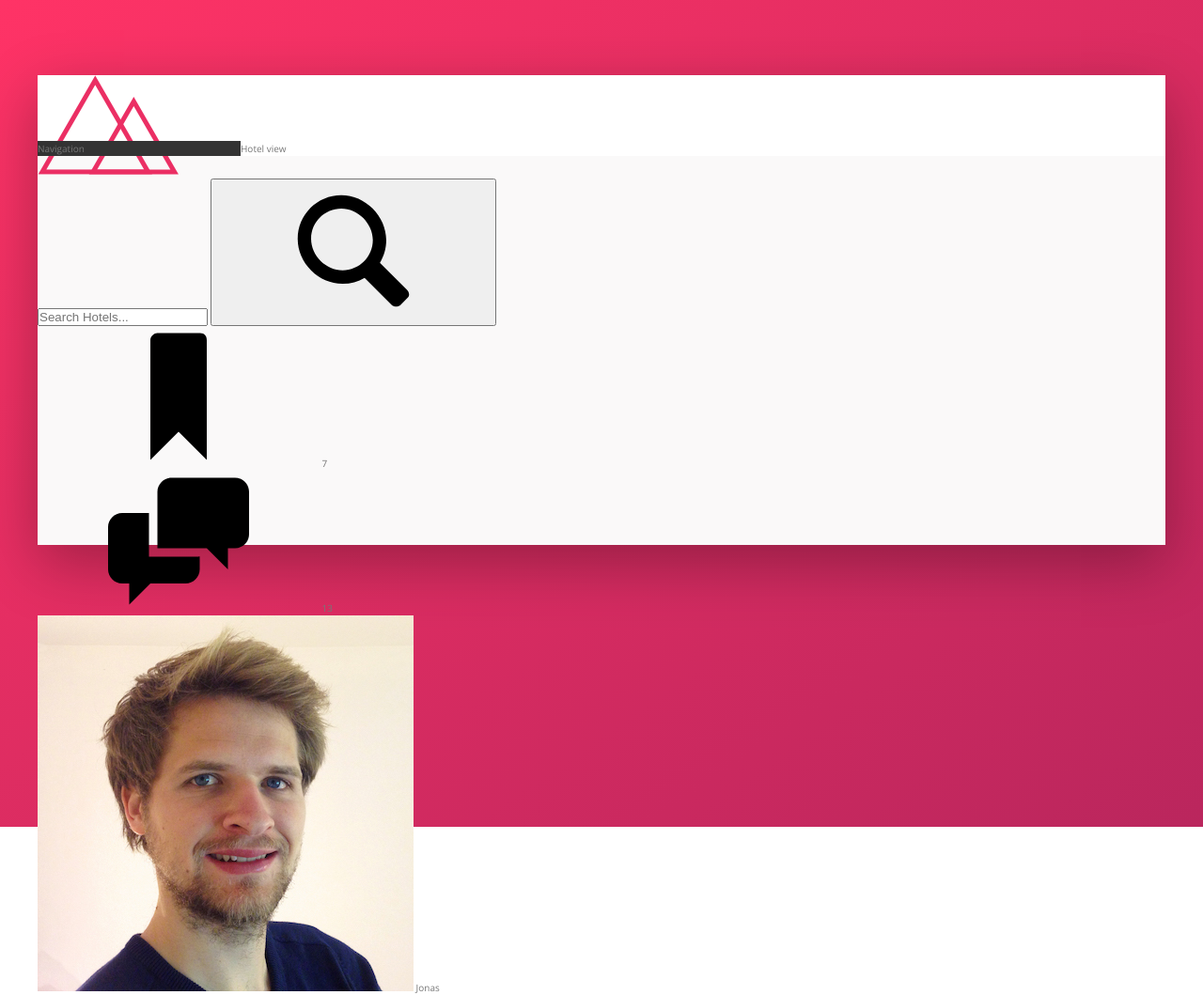
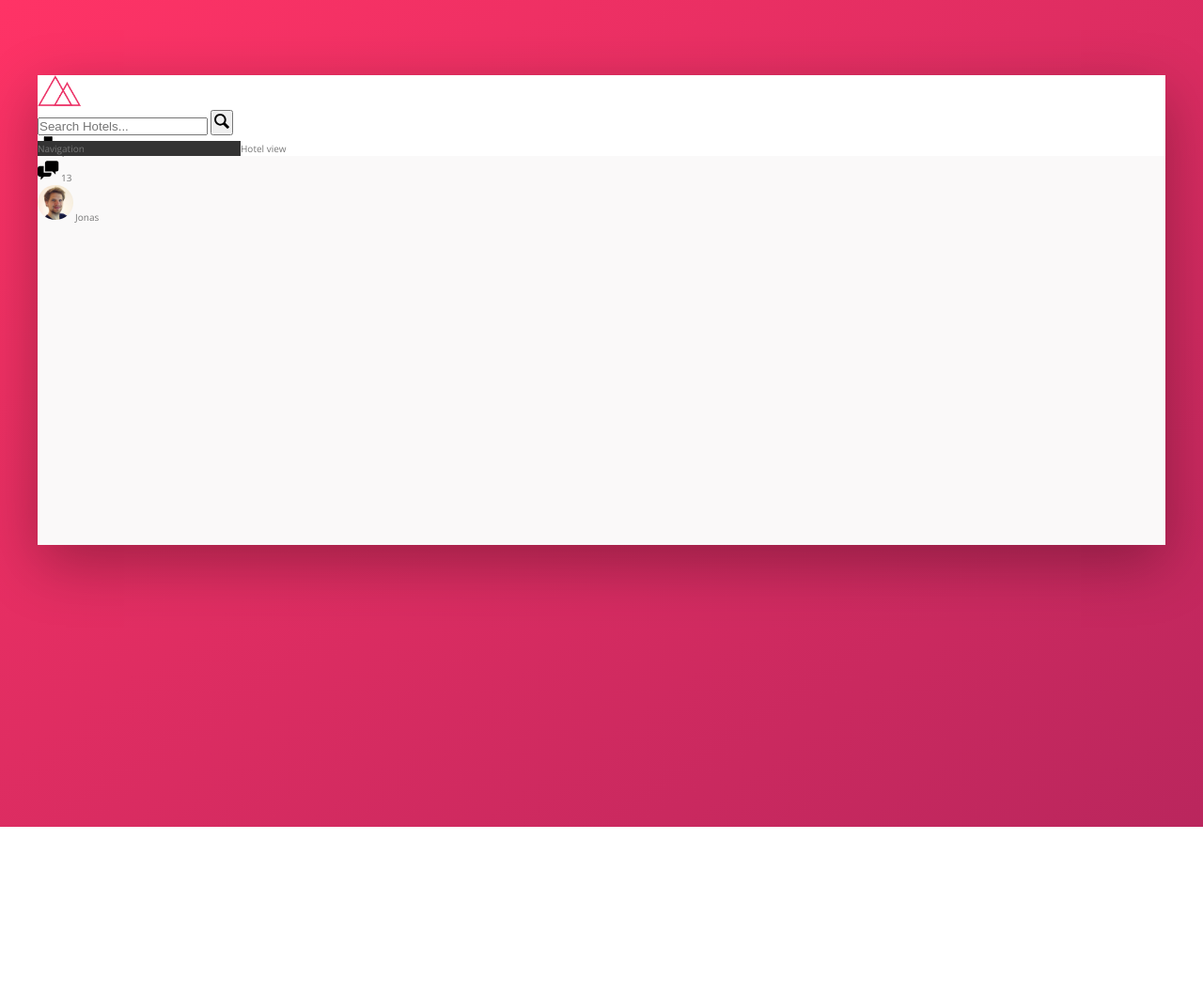
Before and after one commit to clementschris/trillo-project, a website: page index.html in a window 1280 px wide. Shown: the whole page at 94% size. After the commit the page ends 880 px from the top, so only its background shows below. Drawn offline with nearby package versions, Linux system fonts and the light colour scheme.

Commit message:
navbar changes

```diff
--- a/sass/_components.scss
+++ b/sass/_components.scss
@@ -0,0 +1,52 @@
+/////////////////////////
+// LOGO
+.logo {
+    height: 3.25rem;
+}
+
+/////////////////////////
+// SEARCH
+.search {
+    &__input {
+
+    }
+
+    &__button {
+
+    }
+
+    &__icon {
+        height: 2rem;
+        width: 2rem;
+    }
+}
+
+/////////////////////////
+// USER NAVIGATION
+.user-nav {
+    &__icon-box {
+
+    }
+
+    &__icon {
+        height: 2.25rem;
+        width: 2.25rem;
+    }
+
+    &__notification {
+
+    }
+
+    &__user {
+
+    }
+
+    &__user-photo {
+        height: 3.75rem;
+        border-radius: 50%;
+    }
+
+    &__user-name {
+
+    }
+}
```
Also changed, not shown: css/style.css.
